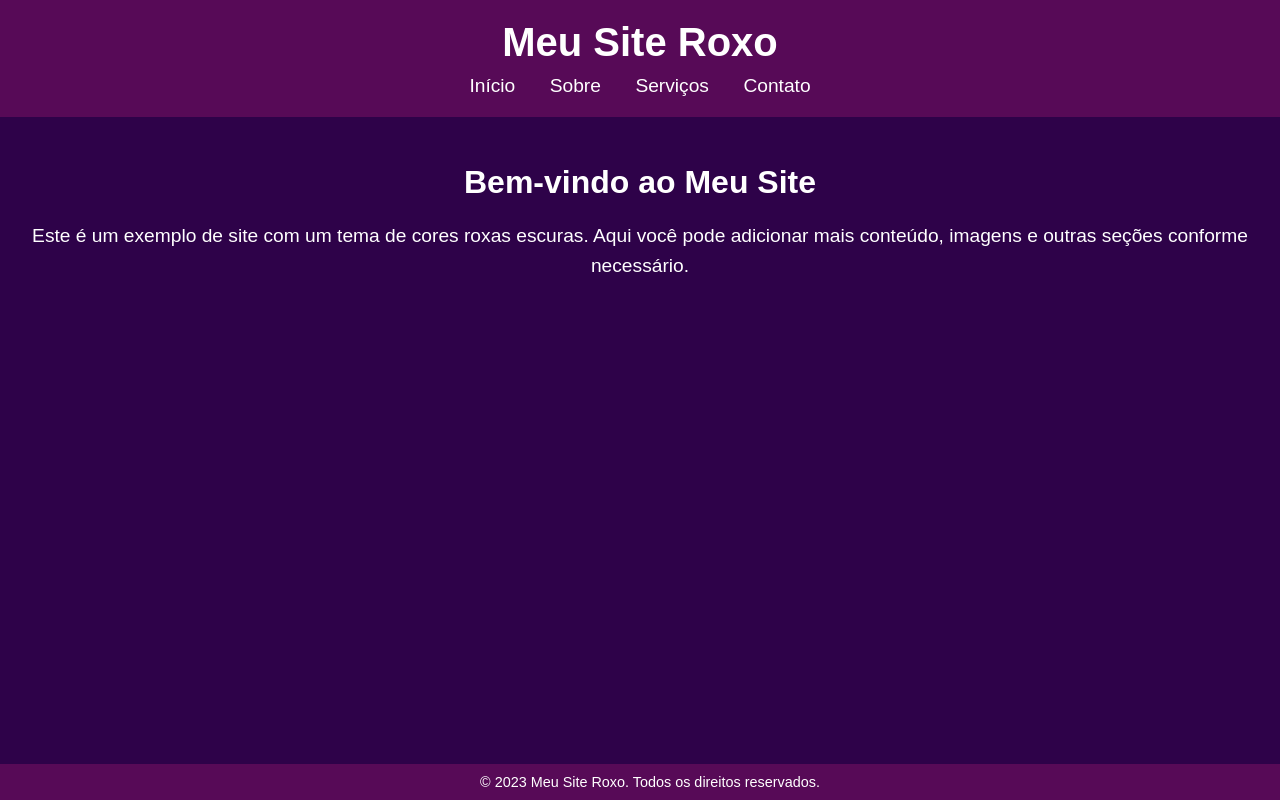
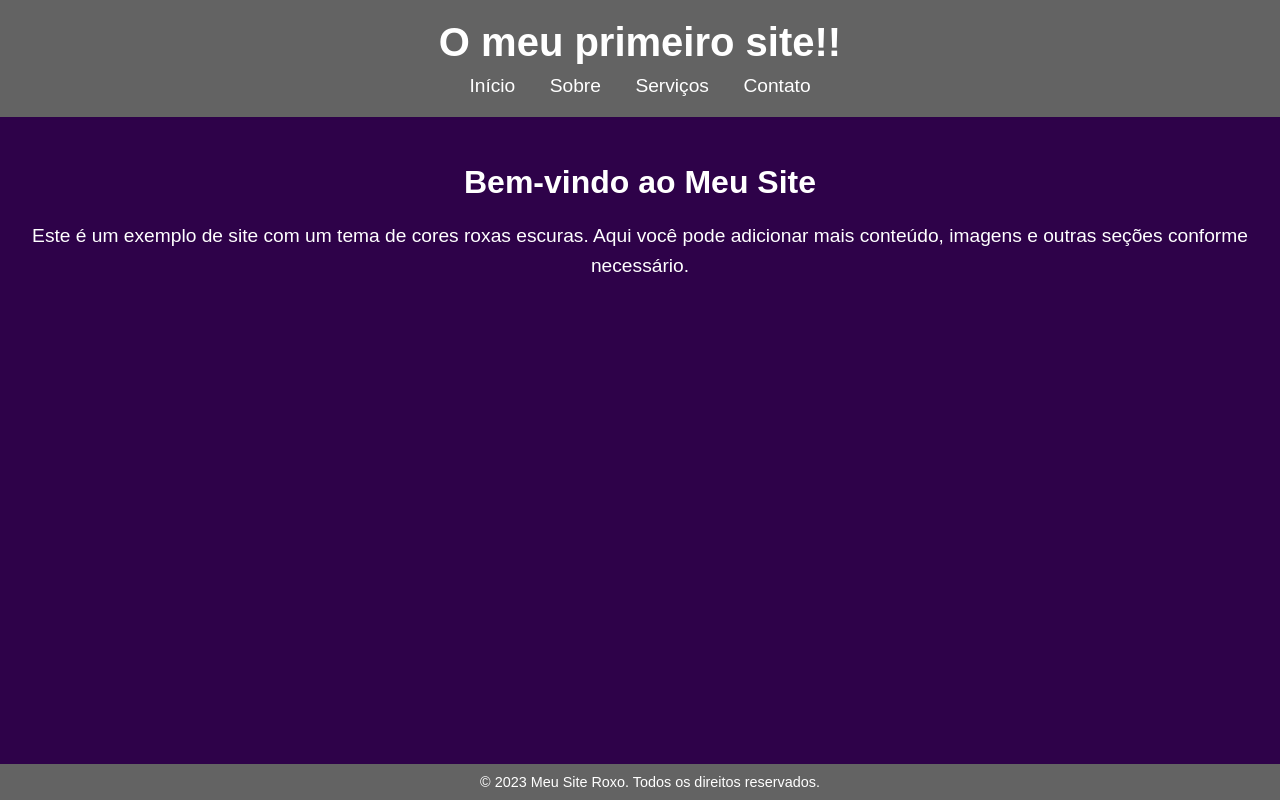
Before and after one commit to IuriSequeira/HTMLteste, a plain HTML site: page index.html in a window 1280 px wide. Drawn offline with Linux system fonts and the light colour scheme.

Commit message:
SiteRoxoAtualizado

```diff
--- a/index.html
+++ b/index.html
@@ -3,7 +3,7 @@
 <head>
     <meta charset="UTF-8">
     <meta name="viewport" content="width=device-width, initial-scale=1.0">
-    <title>Site com Tema Roxo</title>
+    <title>Iúri Sequeira Experience</title>
     <style>
         body {
             font-family: Arial, sans-serif;
@@ -14,7 +14,7 @@
         }
 
         header {
-            background-color: #570A57;
+            background-color: #636363;
             padding: 20px;
             text-align: center;
         }
@@ -55,7 +55,7 @@
         }
 
         footer {
-            background-color: #570A57;
+            background-color: #636363;
             padding: 10px;
             text-align: center;
             position: fixed;
@@ -72,7 +72,7 @@
 <body>
 
     <header>
-        <h1>Meu Site Roxo</h1>
+        <h1>O meu  primeiro site!!</h1>
         <nav>
             <a href="#">Início</a>
             <a href="#">Sobre</a>
```
